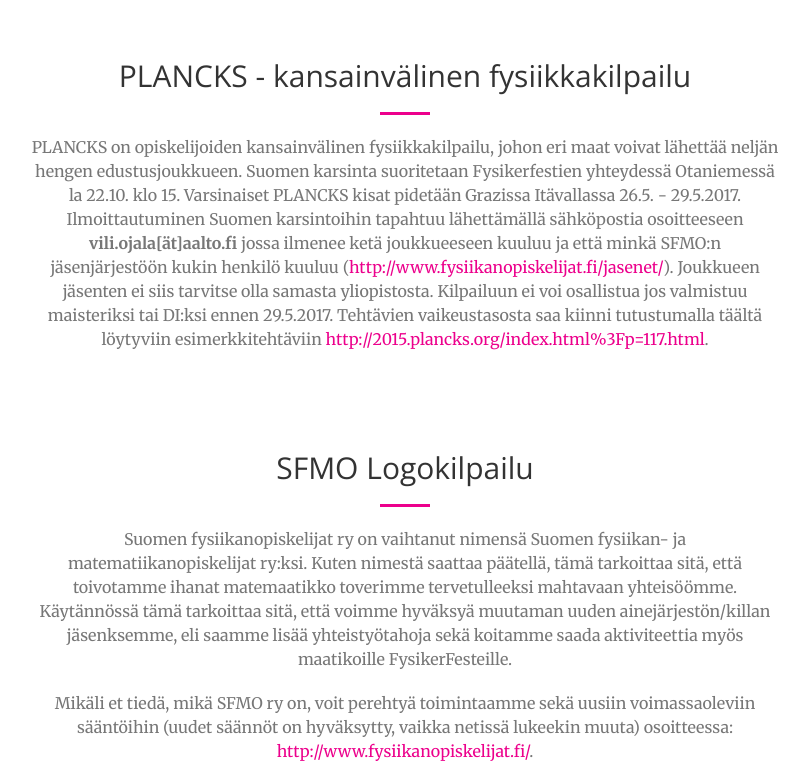
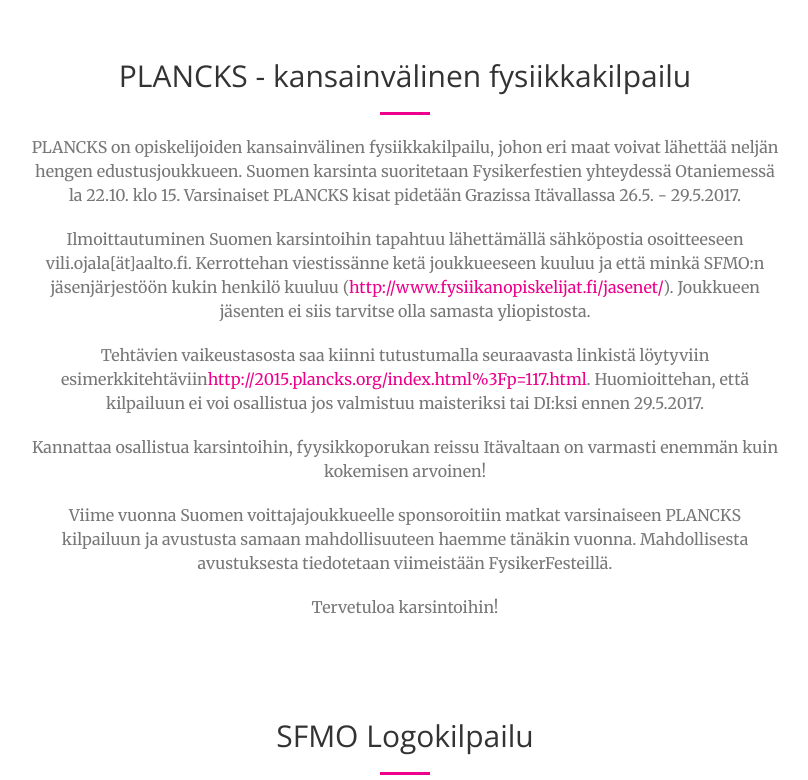
Before and after one commit to EinariTuukkanen/fysikerfest2016, a website: page index.html in a window 1280 px wide. Shown: the part 4220-5000 px from the top of the page, without its empty margins (235-1043 px from the left). Drawn offline with nearby package versions, Linux system fonts and the light colour scheme.

Commit message:
Updates plancks and closed registration

```diff
--- a/index.html
+++ b/index.html
@@ -264,7 +264,23 @@
                     <h2 class="section-heading">PLANCKS - kansainvälinen fysiikkakilpailu</h2>
                     <hr class="primary">
                     <p class="text-muted">
-                        PLANCKS on opiskelijoiden kansainvälinen fysiikkakilpailu, johon eri maat voivat lähettää neljän hengen edustusjoukkueen. Suomen karsinta suoritetaan Fysikerfestien yhteydessä Otaniemessä la 22.10. klo 15. Varsinaiset PLANCKS kisat pidetään Grazissa Itävallassa 26.5. - 29.5.2017. Ilmoittautuminen Suomen karsintoihin tapahtuu lähettämällä sähköpostia osoitteeseen <b>vili.ojala[ät]aalto.fi</b> jossa ilmenee ketä joukkueeseen kuuluu ja että minkä SFMO:n jäsenjärjestöön kukin henkilö kuuluu (<a href="http://www.fysiikanopiskelijat.fi/jasenet/" target="_blank">http://www.fysiikanopiskelijat.fi/jasenet/</a>). Joukkueen jäsenten ei siis tarvitse olla samasta yliopistosta. Kilpailuun ei voi osallistua jos valmistuu maisteriksi tai DI:ksi ennen 29.5.2017. Tehtävien vaikeustasosta saa kiinni tutustumalla täältä löytyviin esimerkkitehtäviin <a href="http://2015.plancks.org/index.html%3Fp=117.html" target="_blank">http://2015.plancks.org/index.html%3Fp=117.html</a>.
+                        PLANCKS on opiskelijoiden kansainvälinen fysiikkakilpailu, johon eri maat voivat lähettää neljän hengen edustusjoukkueen. Suomen karsinta suoritetaan Fysikerfestien yhteydessä Otaniemessä la 22.10. klo 15. Varsinaiset PLANCKS kisat pidetään Grazissa Itävallassa 26.5. - 29.5.2017.
+                    </p>
+                    <p class="text-muted">
+                        Ilmoittautuminen Suomen karsintoihin tapahtuu lähettämällä sähköpostia osoitteeseen vili.ojala[ät]aalto.fi. Kerrottehan viestissänne ketä joukkueeseen kuuluu ja että minkä SFMO:n jäsenjärjestöön kukin henkilö kuuluu (<a href="http://www.fysiikanopiskelijat.fi/jasenet/" target="_blank">http://www.fysiikanopiskelijat.fi/jasenet/</a>).
+                        Joukkueen jäsenten ei siis tarvitse olla samasta yliopistosta.
+                    </p>
+                    <p class="text-muted">
+                        Tehtävien vaikeustasosta saa kiinni tutustumalla seuraavasta linkistä  löytyviin esimerkkitehtäviin<a href="http://2015.plancks.org/index.html%3Fp=117.html" target="_blank">http://2015.plancks.org/index.html%3Fp=117.html</a>. Huomioittehan, että kilpailuun ei voi osallistua jos valmistuu maisteriksi tai DI:ksi ennen 29.5.2017.
+                    </p>
+                    <p class="text-muted">
+                        Kannattaa osallistua karsintoihin, fyysikkoporukan reissu Itävaltaan on varmasti enemmän kuin kokemisen arvoinen!
+                    </p>
+                    <p class="text-muted">
+                        Viime vuonna Suomen voittajajoukkueelle sponsoroitiin matkat varsinaiseen PLANCKS kilpailuun ja avustusta samaan mahdollisuuteen haemme tänäkin vuonna. Mahdollisesta avustuksesta tiedotetaan viimeistään FysikerFesteillä.
+                    </p>
+                    <p class="text-muted">
+                        Tervetuloa karsintoihin!
                     </p>
                 </div>
             </div>
@@ -368,9 +384,9 @@
                 <div class="col-lg-8 col-lg-offset-2 text-center">
                     <h2 class="section-heading">Ilmoittautuminen</h2>
                     <hr class="primary">
-                    <p class="text-muted">Ilmoittautuminen avataan maanantaina 26.9. klo 21:00</p>
+                    <p class="text-muted">Ilmoittautuminen on sulkeutunut!</p>
 
-                    <a href="http://www.fyysikkokilta.fi/ilmo/signup/72" target="_blank">Klikkaa tästä ilmoittautuaksesi</a>
+                    <a href="http://www.fyysikkokilta.fi/ilmo/signup/72" target="_blank">Lista ilmoittautuneista</a>
 
                     <br />
                     <br />
```
